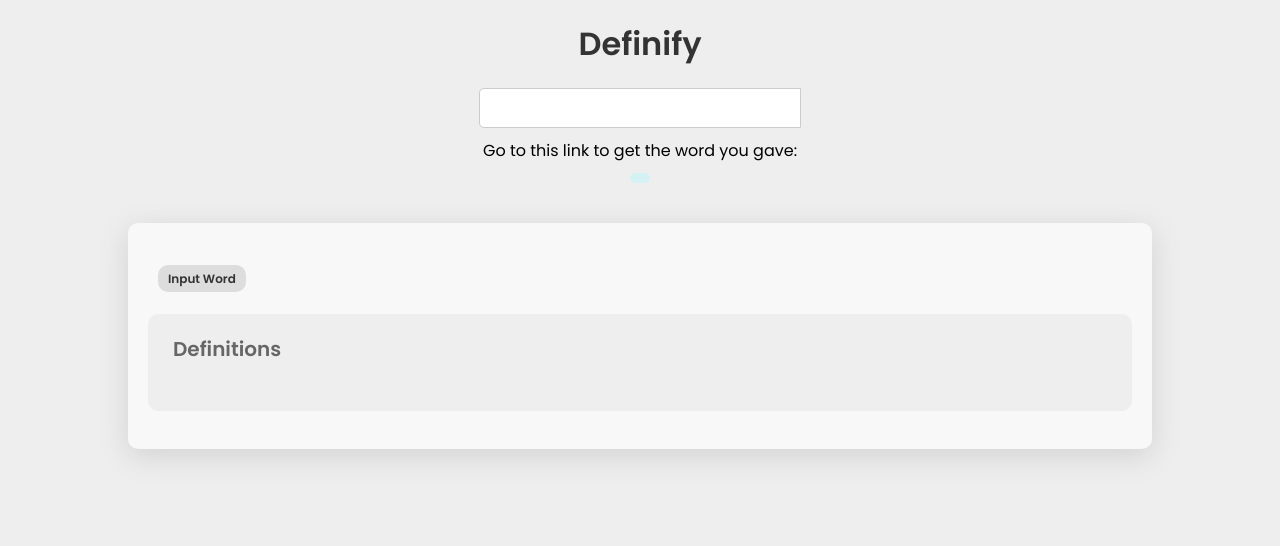
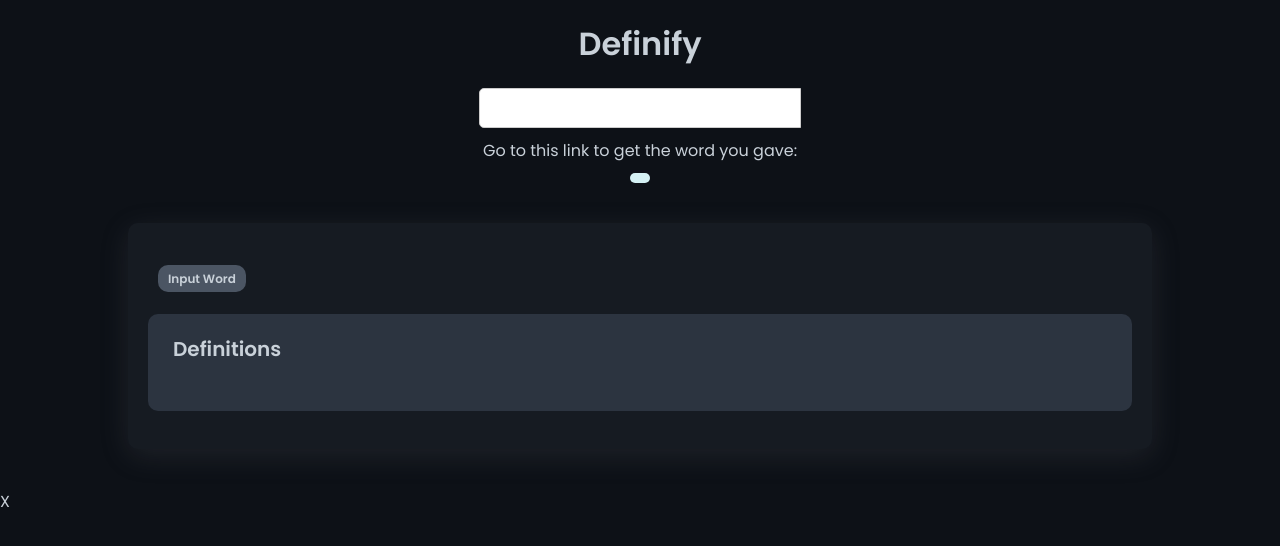
Before and after one commit to Narain-Singaram/dictionaryapp, a Flask app: template templates/input_word.html in a window 1280 px wide. Shown: the top 546 px of the page. Run offline with Flask 2, Linux system fonts and the light colour scheme; the template is opened without the code that fills it, so the values that code supplies are empty; parts of the project's set-up code (start-up, migrations or seed data) failed here and were passed over.

Commit message:
after all the changes

```diff
--- a/main.py
+++ b/main.py
@@ -3,7 +3,7 @@ import pandas as pd
 
 app = Flask(__name__, static_folder='static')
 
-df = pd.read_csv("word_table.csv")
+df = pd.read_csv("dictionary.csv")
 
 @app.route('/')
 def home():
@@ -12,9 +12,10 @@ def home():
 @app.route("/api/v1/<word>")
 def api_pg(word):
     defn = df.loc[df["word"] == word]['definition'].squeeze()
+    print(word)
     print(defn)
 
-    if str(defn) == "Series([], Name: definition, dtype: object)":
+    if str(defn) == "Series([], Name: Definition, dtype: object)":
         defn = "This phrase is not a legitimate term. Please try again and submit a valid word. Examples of valid words include: elephant, oranges, material, and organize."
 
     return render_template("input_word.html", inp_wrd=word.capitalize(), out_defn=defn)
--- a/static/input_word.css
+++ b/static/input_word.css
@@ -4,7 +4,8 @@
       font-family: Poppins, sans-serif;
       margin: 0;
       padding: 0;
-      background: #eee;
+      background: rgb(13, 17, 23);
+      color: rgb(201, 209, 217);
     }
 
     h1 {
@@ -12,7 +13,7 @@
       margin: 20px 0;
       font-size: 32px;
       font-weight: bold;
-      color: #333;
+      color: rgb(201, 209, 217)
     }
 
     dl {
@@ -20,7 +21,8 @@
       margin: 2.5rem auto;
       padding: 20px;
       box-sizing: border-box;
-      box-shadow: rgba(100, 100, 111, 0.2) 0px 7px 29px 0px;      background-color: #f8f8f8;
+      box-shadow: rgba(100, 100, 111, 0.2) 0px 7px 29px 0px;
+      background-color: rgb(22, 27, 34);
       border-radius: 10px;
     }
 
@@ -28,34 +30,34 @@
       font-size: 32px;
       font-weight: bold;
       margin: 5px 10px;
-      color: #333;
+      color: rgb(201, 209, 217);
     }
 
     dt span {
     font-size: 12px;
-    font-weight: light;
-    background: #ddd;
+    color: rgb(201, 209, 217);
+    background: rgb(75, 85, 99);
     padding: 5px 10px;
     border-radius: 10px;
     }
 
     dd {
       font-size: 18px;
-      color: #666;
+      color: rgb(201, 209, 217);
       margin: 0;
     }
 
     pre {
       white-space: pre-wrap;
       font-family: Poppins, sans-serif;
-      background: #eee;
+      background: rgb(44, 52, 64);
       padding: 20px 15px;
       border-radius: 10px;
     }
 
     pre:hover {
-        background: #ddd;
-        color: black;
+        background: rgb(75, 85, 99);
+        color: white;
         transition: .25s;
         transition-timing-function: ease-in-out
     }
@@ -88,7 +90,7 @@
     }
 
     #dynamicText {
-            display: block;
+        display: block;
         width: fit-content;
         margin: auto;
         margin-top: 10px;
--- a/templates/input_word.html
+++ b/templates/input_word.html
@@ -18,7 +18,7 @@
     <dd>
         <pre><span>Definitions</span> <br> <inline>{{ out_defn|safe }}</inline></pre>
     </dd>
-  </dl>
+  </dl>X
 
   <script>
         let userInput = JSON.stringify({{ inp_wrd }});
```
Also changed, not shown: 1 other file.
